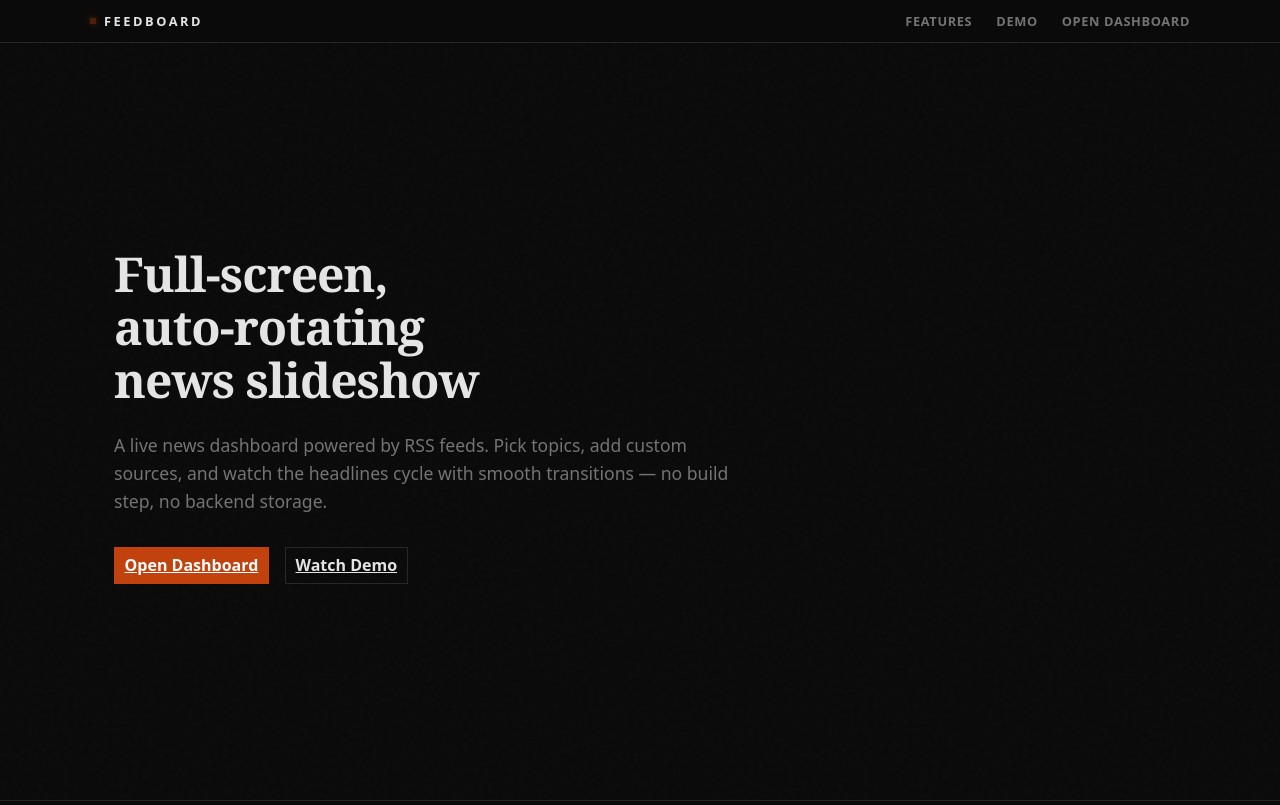
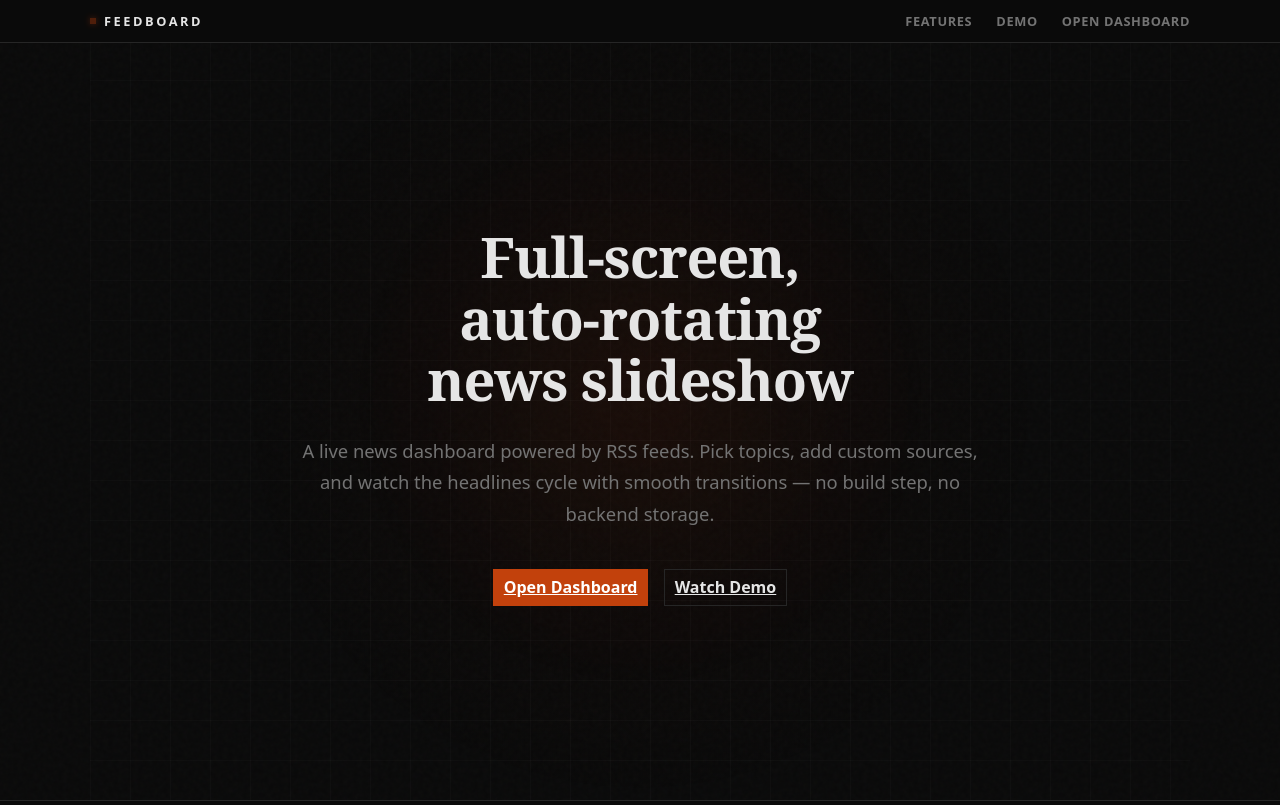
Before and after one commit to basu-10/feedboard, a Flask app: page / in a window 1280 px wide. Shown: the top 805 px of the page. Run offline with Flask 3, Linux system fonts and the light colour scheme.

Commit message:
style: enhance landing page hero section with improved layout and animations

```diff
--- a/app/static/css/landing.css
+++ b/app/static/css/landing.css
@@ -71,33 +71,68 @@ html {
   min-height: 100vh;
   display: flex;
   align-items: center;
+  justify-content: center;
   padding: 5rem 1.5rem 3rem;
   max-width: 1100px;
   margin: 0 auto;
   width: 100%;
+  position: relative;
+  text-align: center;
+  background-image:
+    radial-gradient(circle at 50% 50%, rgba(194, 65, 12, 0.04) 0%, transparent 60%),
+    linear-gradient(rgba(255, 255, 255, 0.02) 1px, transparent 1px),
+    linear-gradient(90deg, rgba(255, 255, 255, 0.02) 1px, transparent 1px);
+  background-size: 100% 100%, 40px 40px, 40px 40px;
+}
+
+.hero::before {
+  content: "";
+  position: absolute;
+  width: 600px;
+  height: 600px;
+  background: radial-gradient(circle, rgba(194, 65, 12, 0.08) 0%, transparent 70%);
+  top: 50%;
+  left: 50%;
+  transform: translate(-50%, -50%);
+  pointer-events: none;
+  animation: heroGlow 8s ease-in-out infinite;
+}
+
+@keyframes heroGlow {
+  0%, 100% { opacity: 0.6; transform: translate(-50%, -50%) scale(1); }
+  50% { opacity: 1; transform: translate(-50%, -50%) scale(1.1); }
 }
 
 .hero h1 {
   font-family: Georgia, 'Times New Roman', serif;
-  font-size: 3rem;
+  font-size: 3.5rem;
   font-weight: 700;
   line-height: 1.1;
   color: var(--text);
   letter-spacing: -0.02em;
   margin-bottom: 1.5rem;
+  position: relative;
+  z-index: 1;
 }
 
 .hero-subtitle {
-  font-size: 1.1rem;
-  line-height: 1.6;
+  font-size: 1.15rem;
+  line-height: 1.7;
   color: var(--muted);
-  margin-bottom: 2rem;
-  max-width: 640px;
+  margin-bottom: 2.5rem;
+  max-width: 680px;
+  margin-left: auto;
+  margin-right: auto;
+  position: relative;
+  z-index: 1;
 }
 
 .hero-cta {
   display: flex;
   gap: 1rem;
+  justify-content: center;
+  position: relative;
+  z-index: 1;
 }
 
 .hero-btn-primary {
@@ -521,7 +556,7 @@ html {
 /* ===== RESPONSIVE ===== */
 @media (max-width: 900px) {
   .hero h1 {
-    font-size: 2.2rem;
+    font-size: 2.5rem;
   }
 
   .hero {
```
